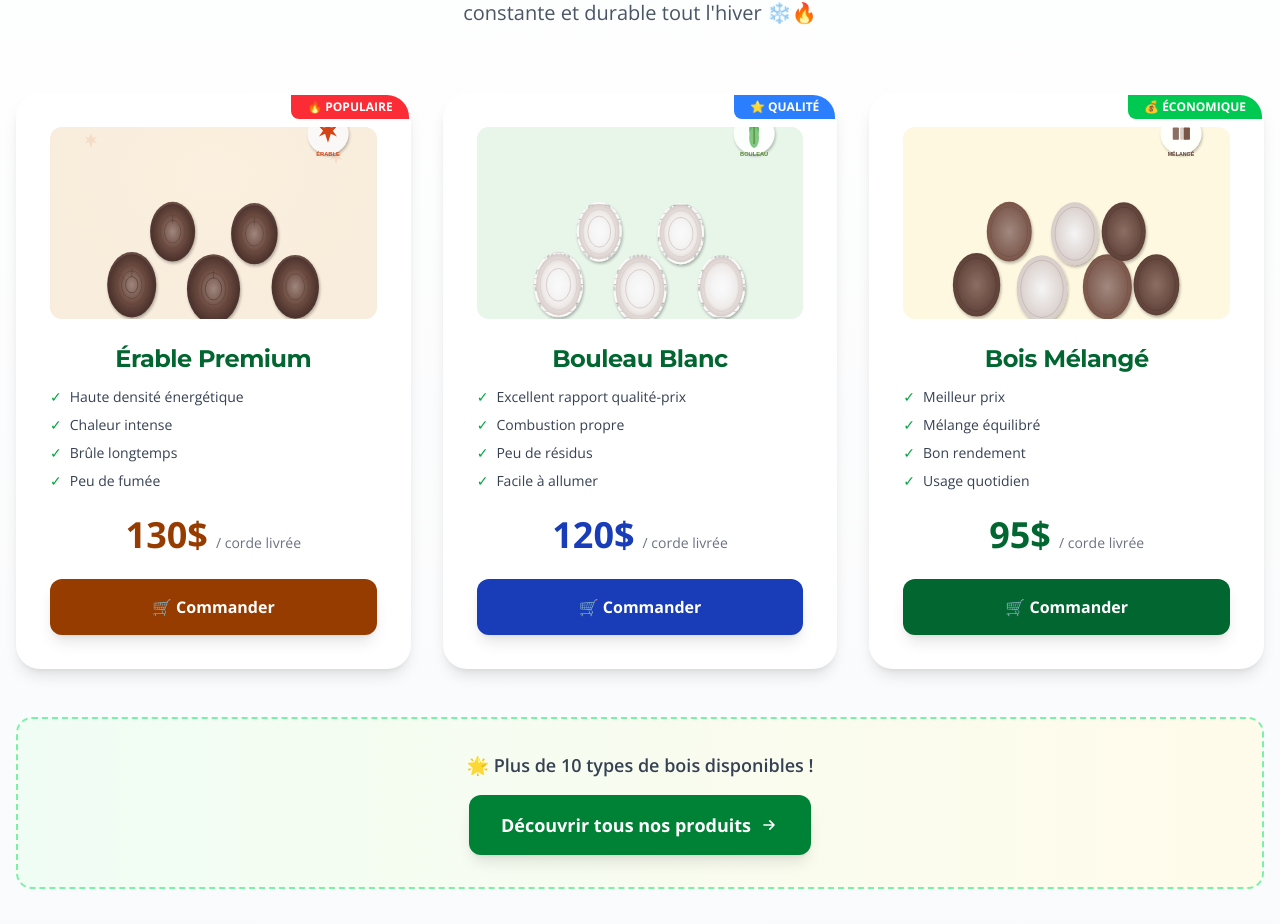
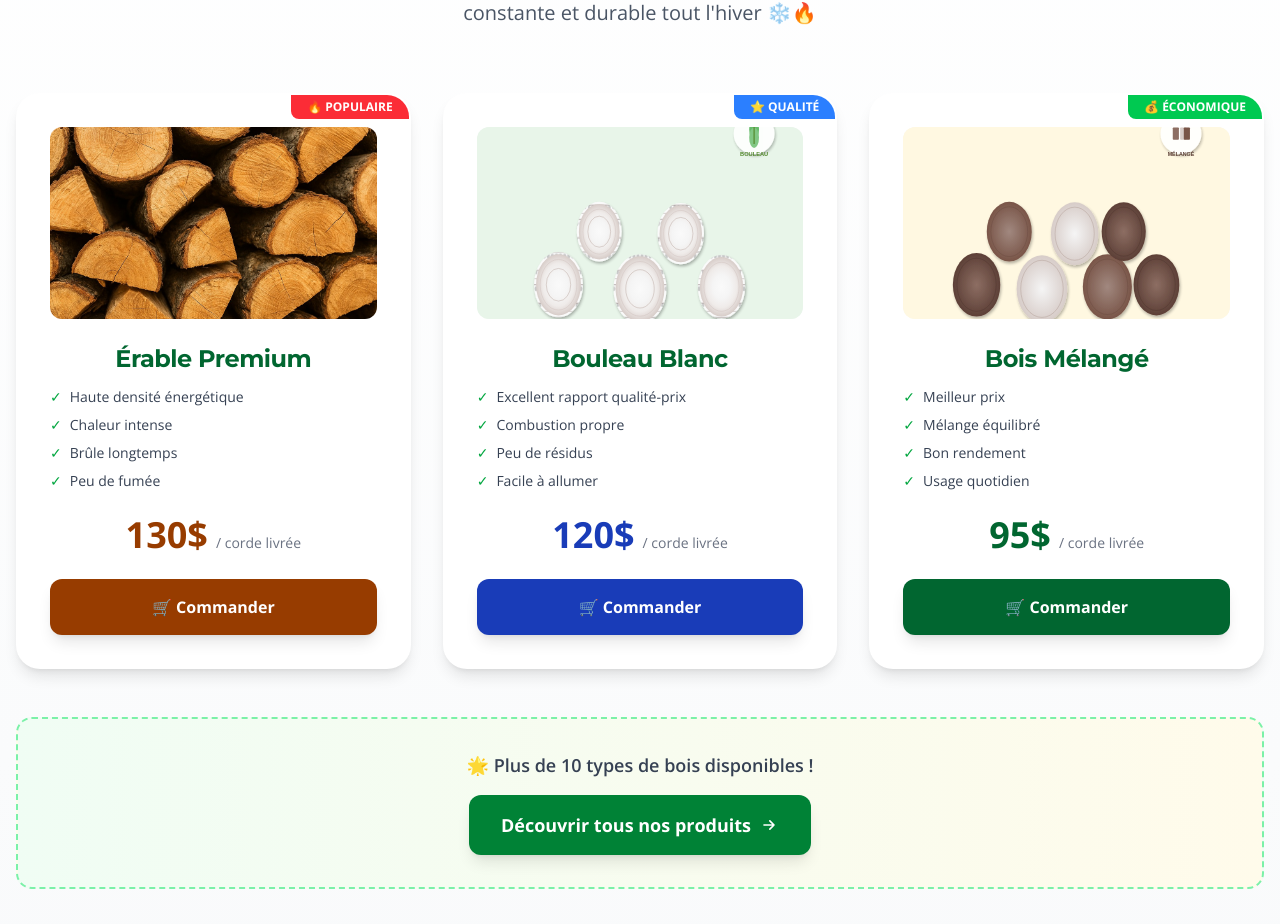
Before and after one commit to afriklabprojet/bous2, a Next.js app: page / in a window 1280 px wide. Shown: the part 1100-2024 px from the top of the page. Built offline with nearby package versions, Linux system fonts and the light colour scheme; no server answers.

Commit message:
feat: replace Érable Premium placeholder with real product photo

```diff
--- a/app/page.tsx
+++ b/app/page.tsx
@@ -59,7 +59,7 @@ export default function Home() {
               </div>
               <div className="relative h-48 mb-6 rounded-xl overflow-hidden bg-gray-50">
                 <Image
-                  src="/images/maple-wood.svg"
+                  src="/images/maple-wood.jpg"
                   alt="Érable Premium"
                   fill
                   className="object-cover"
--- a/app/produits/page.tsx
+++ b/app/produits/page.tsx
@@ -32,7 +32,7 @@ function ProductsContent({ language }: { language: string }) {
   const products = [
     {
       name: language === "fr" ? "Bois d'Érable Premium" : "Premium Maple Wood",
-      image: "/images/maple-wood.svg",
+      image: "/images/maple-wood.jpg",
       description:
         language === "fr"
           ? "Bois dur de première qualité, séché naturellement 18-24 mois. Excellent pouvoir calorifique et combustion longue durée. Idéal pour chauffage principal."
```
Also changed, not shown: public/images/maple-wood.jpg (added).
